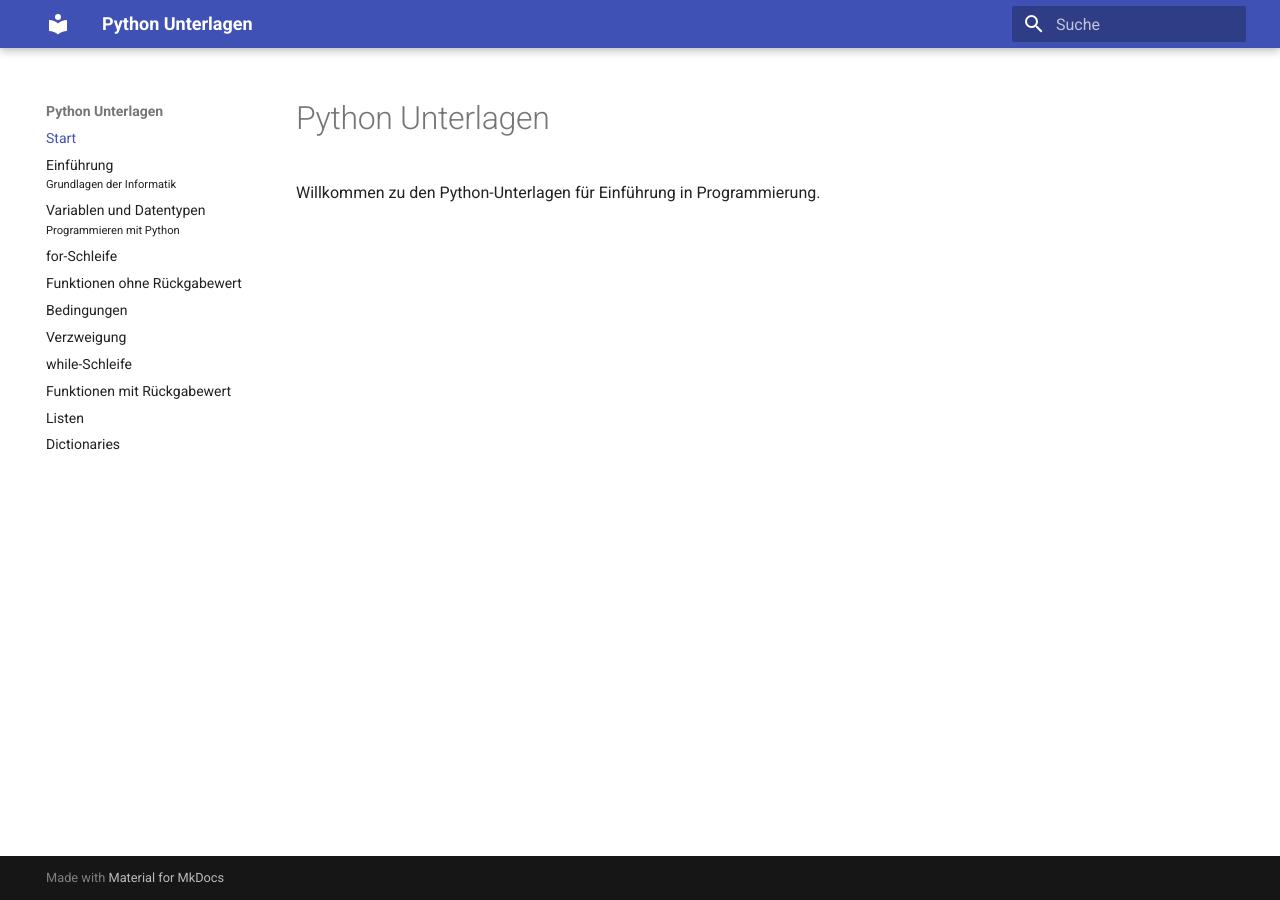
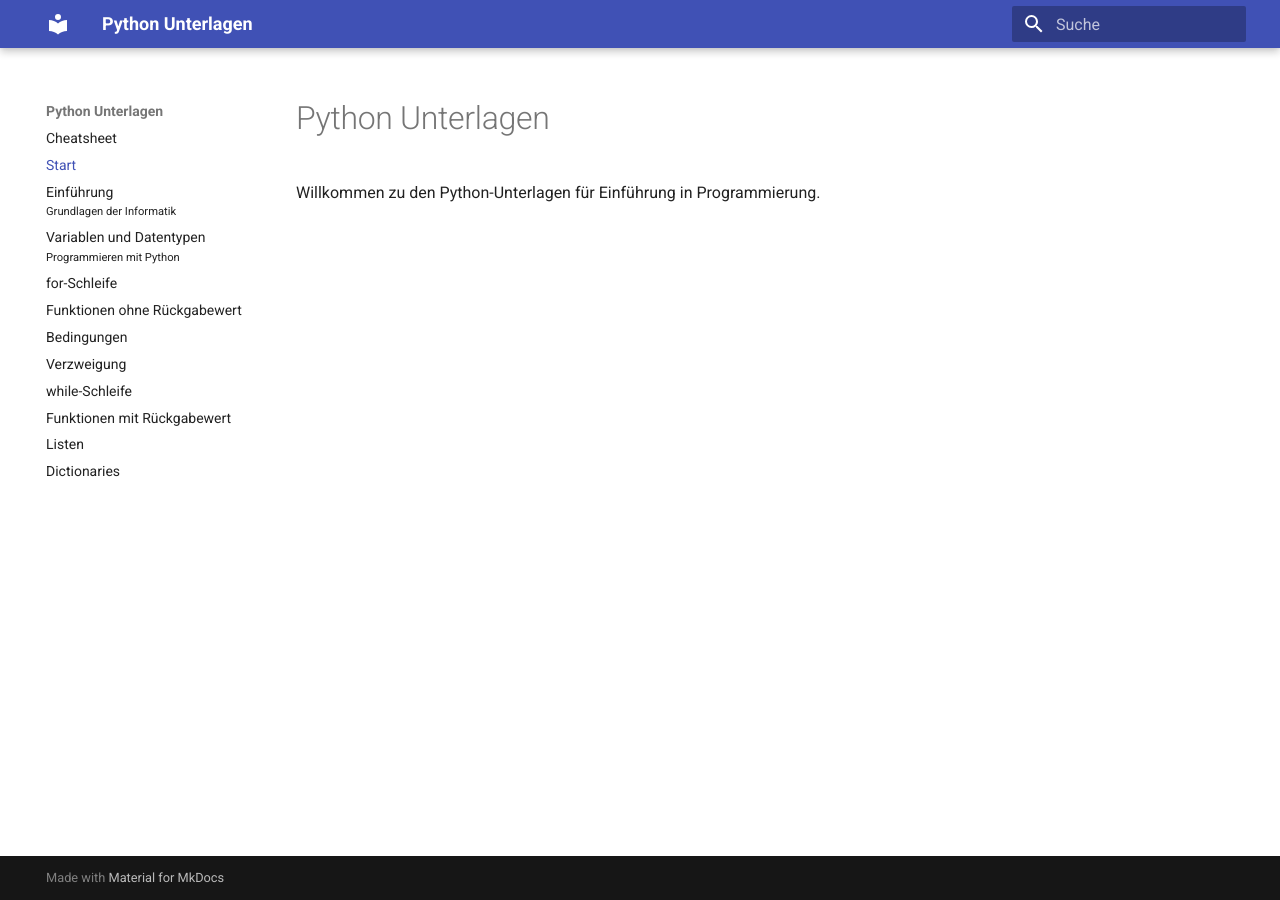
Before and after one commit to kus-pythonbuch/kus-pythonbuch.github.io, an MkDocs documentation site: the page built from docs/index.md, in a window 1280 px wide. Built offline with MkDocs 1.6.1 and Material for MkDocs 9.7.7, drawn with Linux system fonts in a browser that asks for light colours.

Commit message:
cheatsheet

```diff
--- a/mkdocs.yml
+++ b/mkdocs.yml
@@ -5,6 +5,7 @@ theme:
   language: de
 
 nav:
+  - Cheatsheet: cheatsheet.md
   - Start: index.md
   - Einführung: einfuehrung.md
   - Variablen und Datentypen: variablen-und-datentypen.md
```
Also changed, not shown: docs/cheatsheet.md (+1 -0 lines), 3 other files.
